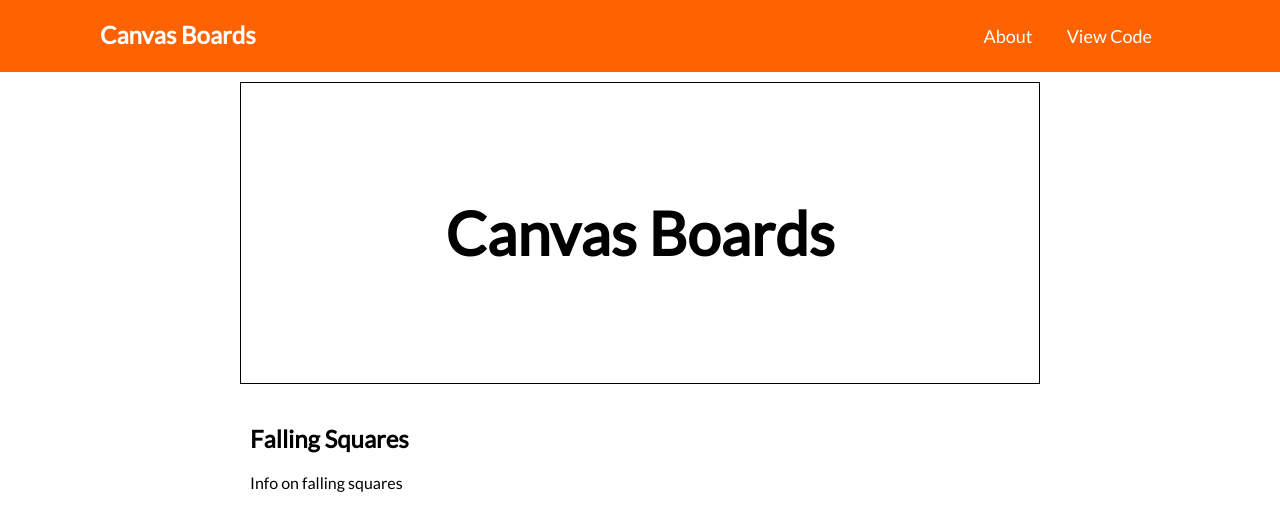
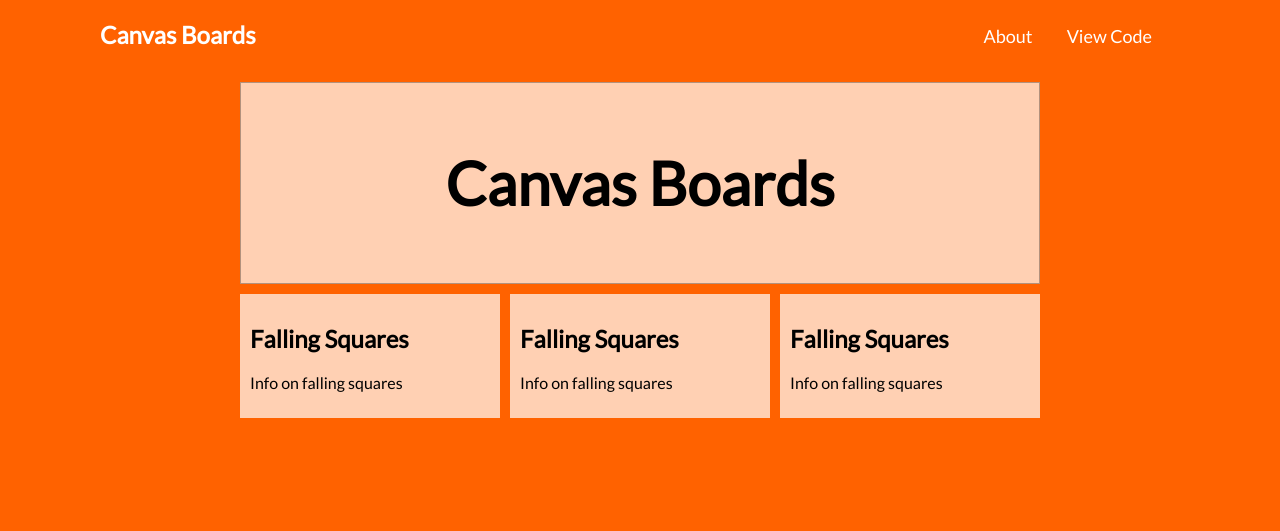
Before and after one commit to Alequin/canvas_game_board, a website built with webpack: page index.html in a window 1280 px wide. Built offline with nearby package versions, Linux system fonts and the light colour scheme.

Commit message:
made exmaple tiles

```diff
--- a/homepage/css/homepage.css
+++ b/homepage/css/homepage.css
@@ -5,6 +5,7 @@ html, body{
   font-family: 'Lato', sans-serif;
   height: 100%;
   margin: 0;
+  background-color: #ff6200;
 }
 
 a{
--- a/homepage/css/homepage_content.css
+++ b/homepage/css/homepage_content.css
@@ -6,20 +6,21 @@
   width: 100%;
   box-sizing: border-box;
   padding: 0 10px 0 10px;
-  z-index: -1;
+  z-index: 1;
 }
 
 #main-container section{
+  position: relative;
   max-width: 800px;
   margin: auto;
   padding: 10px;
-  z-index: 1;
+  z-index: 2;
 }
 
 #title-container{
-  height: 300px;
-  background-color: white;
-  border: 1px solid black;
+  height: 200px;
+  background-color: rgba(255,255,255,0.7);
+  border: 1px solid rgba(0,0,0,0.3);
 }
 
 #title-container h2{
@@ -32,9 +33,22 @@
   font-size: 60px;
 }
 
+#main-container section .tile-row{
+  display: flex;
+  margin-top: 10px;
+}
+
 #main-container section .tile{
   color: black;
-  background: white;
+  background-color: rgba(255,255,255,0.7);
   padding: 10px;
-  margin-top: 10px;
+  flex: 1;
 }
+
+#main-container section .tile-left{
+  margin-right: 10px;
+}
+
+#main-container section .tile-right{
+  margin-left: 10px;
+}
--- a/homepage/css/homepage_nav.css
+++ b/homepage/css/homepage_nav.css
@@ -1,7 +1,6 @@
 
 #full-nav{
   color: white;
-  background-color: #ff6200;
   padding: 0 100px 0 100px;
   height: 9%;
 }
--- a/homepage_bundle.js
+++ b/homepage_bundle.js
@@ -767,7 +767,7 @@ function BackgroundCanvas(){
   this.colour = {
     borderColour: "transparent",
     fillColour: "transparent",
-    fallingSquareColour: "rgba(255,0,0,0.6)",
+    fallingSquareColour: "rgba(0,0,0,0.3)",
   }
 
   window.addEventListener("resize", () => {this.buildCanvas();});
--- a/index.html
+++ b/index.html
@@ -41,9 +41,23 @@
           <h2>Canvas Boards</h2>
         </div>
 
-        <div class="tile">
-          <h2>Falling Squares</h2>
-          <p>Info on falling squares</p>
+        <div class="tile-row">
+
+          <div class="tile tile-left">
+            <h2>Falling Squares</h2>
+            <p>Info on falling squares</p>
+          </div>
+
+          <div class="tile">
+            <h2>Falling Squares</h2>
+            <p>Info on falling squares</p>
+          </div>
+
+          <div class="tile tile-right">
+            <h2>Falling Squares</h2>
+            <p>Info on falling squares</p>
+          </div>
+
         </div>
 
       </section>
```
